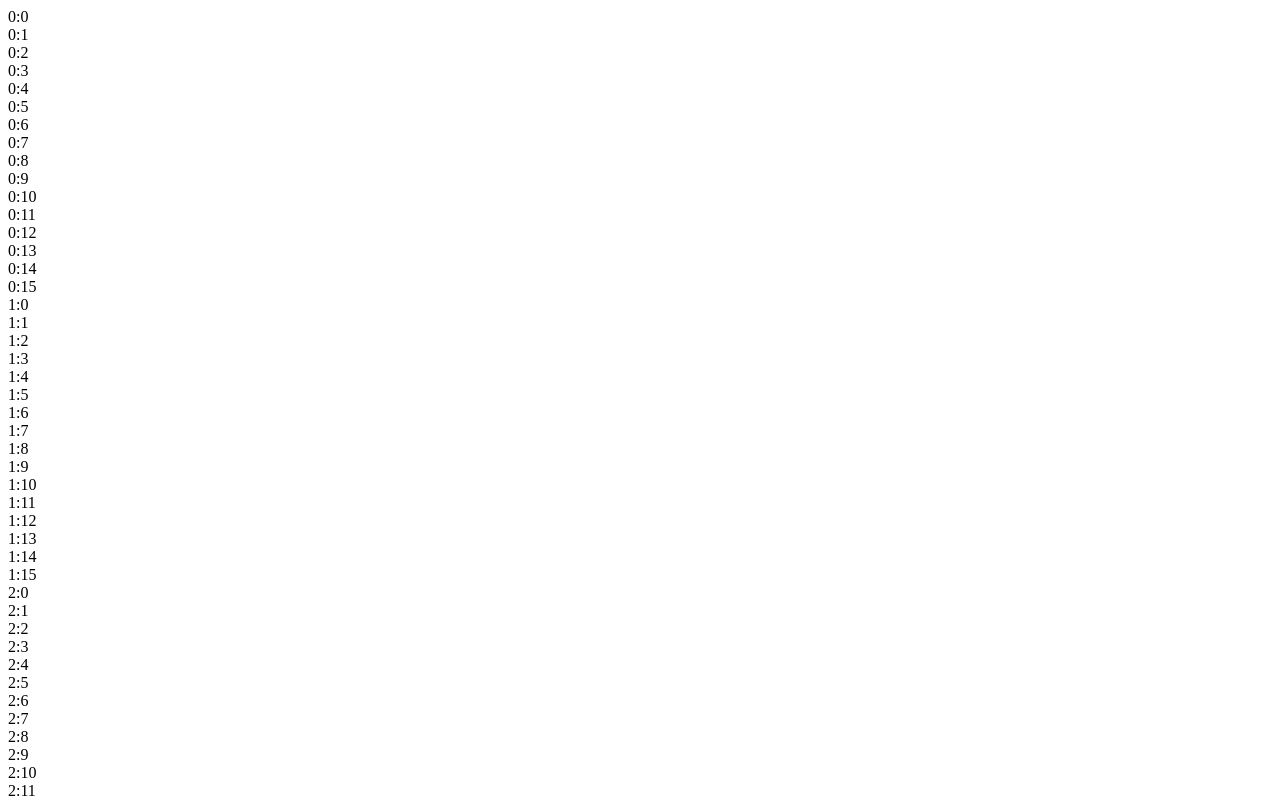
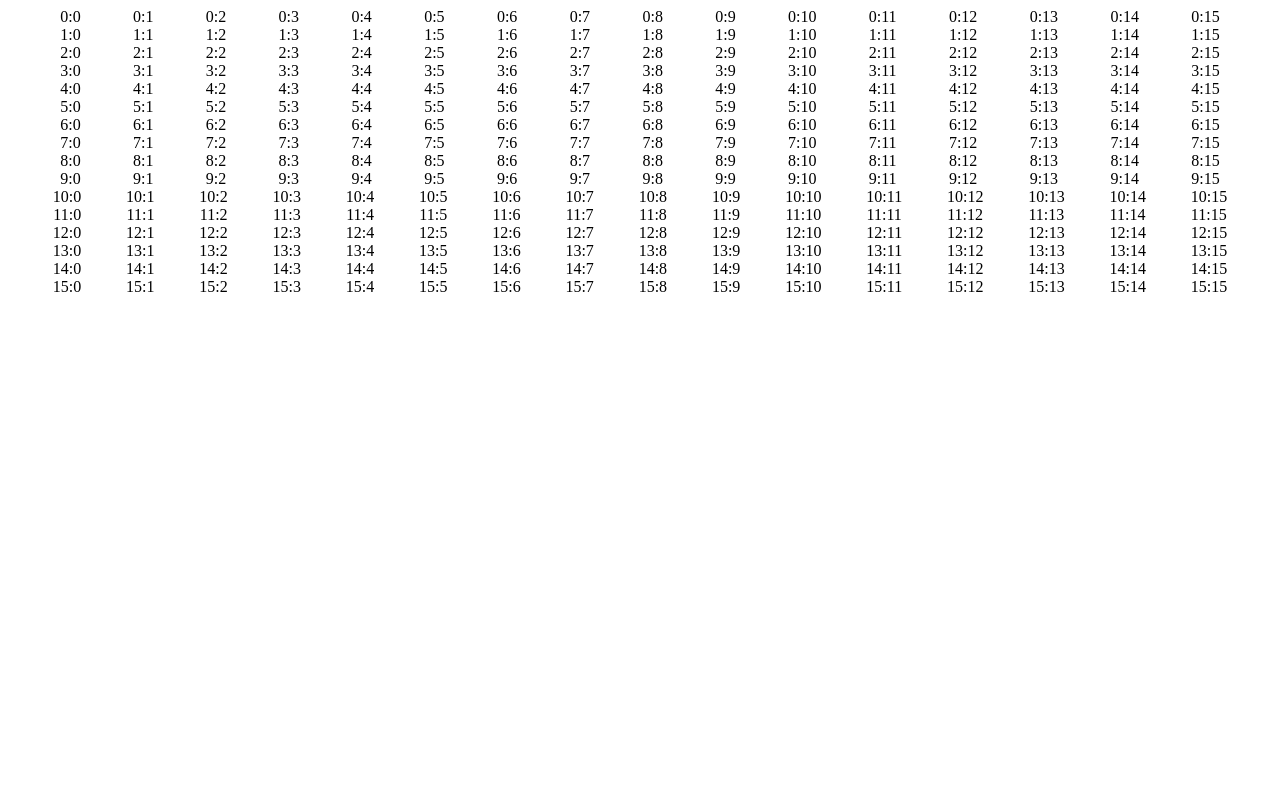
Before and after one commit to WillB37/odin_etch_a_sketch, a plain HTML site: page index.html in a window 1280 px wide. Shown: the top 797 px of the page. Drawn offline with Linux system fonts and the light colour scheme.

Commit message:
Add in flexbox

```diff
--- /dev/null
+++ b/css/styles.css
@@ -0,0 +1,9 @@
+#container {
+  display: flex;
+  flex-direction: column;
+  height: 100vh;
+}
+[id^="row"] {
+  display: flex;
+  justify-content: space-evenly;
+}
--- a/index.html
+++ b/index.html
@@ -4,6 +4,7 @@
     <meta charset="UTF-8" />
     <title>Odin Etch-A-Sketch</title>
     <script src="js/javascript.js" defer></script>
+    <link rel="stylesheet" href="./css/styles.css" />
   </head>
   <body>
     <div id="container"></div>
```
